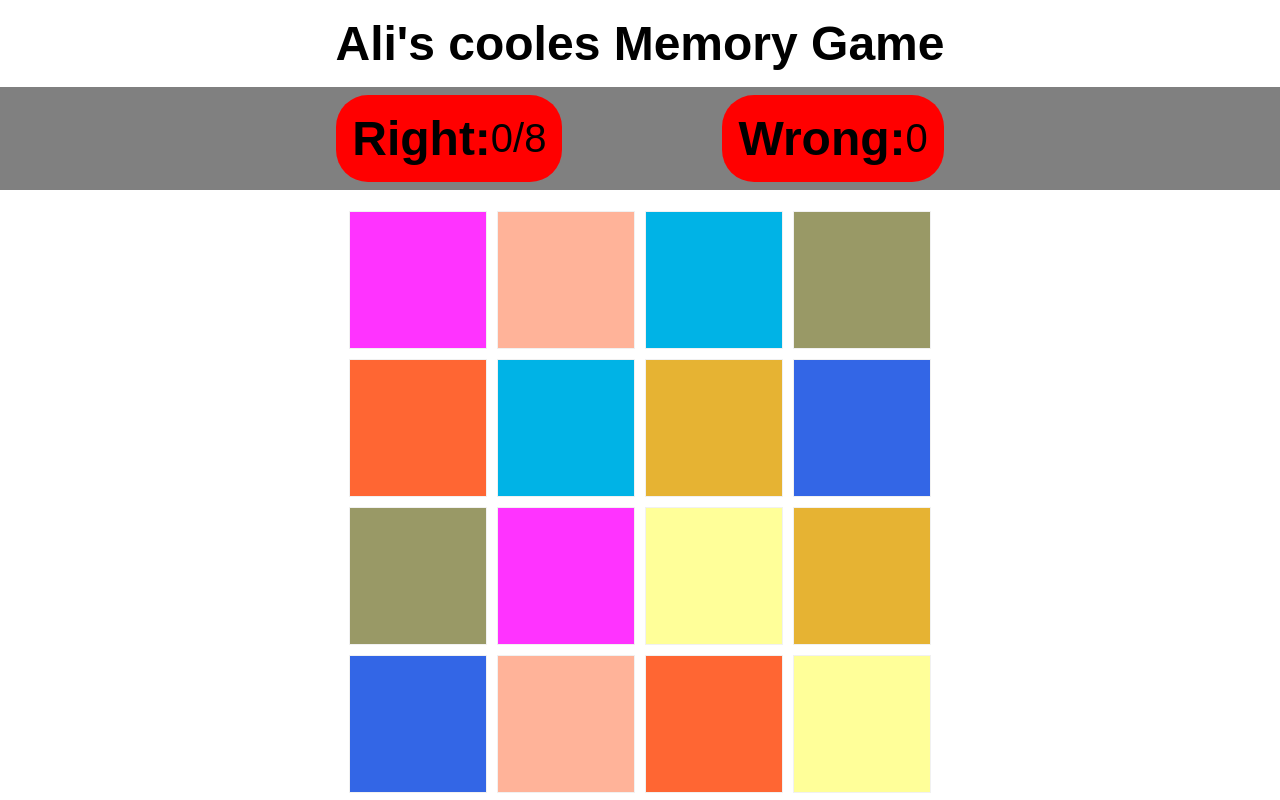
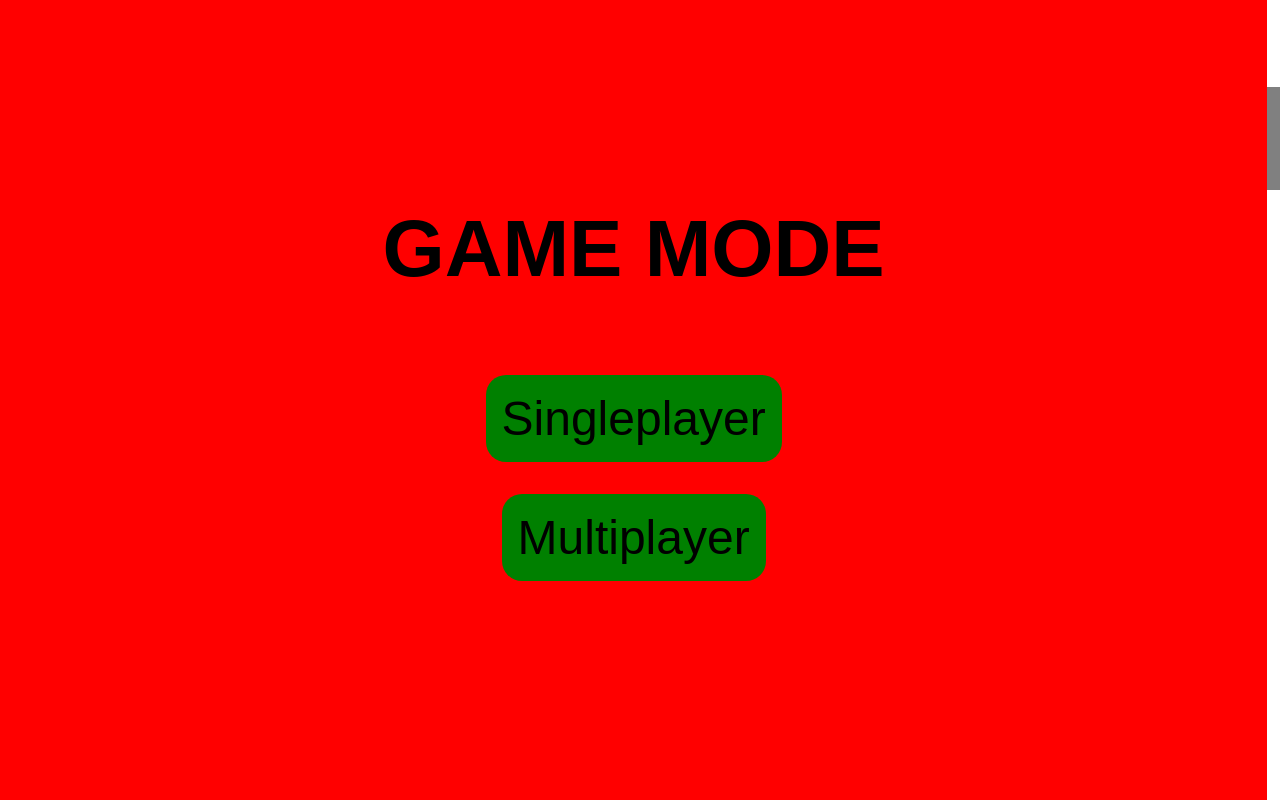
Before and after one commit to CoderXXL/alisPhpMemory, a PHP site: page / in a window 1280 px wide. Run offline with PHP 8.4, Linux system fonts and the light colour scheme; some web fonts are replaced.

Commit message:
fea: choose if gamemode is single or multiplayer

```diff
--- a/assets/css/style.css
+++ b/assets/css/style.css
@@ -9,6 +9,53 @@ h1 {
   margin-top: 1rem;
   margin-bottom: 0;
   font-size: 3rem;
+}
+
+#menu_background {
+  position: absolute;
+  display: -webkit-box;
+  display: -ms-flexbox;
+  display: flex;
+  -webkit-box-pack: center;
+      -ms-flex-pack: center;
+          justify-content: center;
+  -webkit-box-align: center;
+      -ms-flex-align: center;
+          align-items: center;
+  -webkit-box-orient: vertical;
+  -webkit-box-direction: normal;
+      -ms-flex-direction: column;
+          flex-direction: column;
+  width: 99vw;
+  height: 100vh;
+  background-color: red;
+  z-index: 10;
+  top: 0;
+  visibility: hidden;
+}
+
+#menu_background h1 {
+  margin-bottom: 5rem;
+  font-size: 5rem;
+}
+
+#menu_background div {
+  width: auto;
+  height: auto;
+  background-color: green;
+  margin-bottom: 2rem;
+  display: -webkit-box;
+  display: -ms-flexbox;
+  display: flex;
+  -webkit-box-pack: center;
+      -ms-flex-pack: center;
+          justify-content: center;
+  -webkit-box-align: center;
+      -ms-flex-align: center;
+          align-items: center;
+  font-size: 3rem;
+  padding: 1rem;
+  border-radius: 20px;
 }
 
 #wrapper .row {
@@ -194,6 +241,9 @@ h1 {
 #background #container .game_over .continue {
   margin: 1.5rem 0;
   height: auto;
+  font-size: 3rem;
+  font-family: corbel;
+  font-weight: 600;
 }
 
 #background #container .game_over p {
@@ -201,20 +251,13 @@ h1 {
   height: 7.5rem;
 }
 
-#background #container .continue {
-  font-size: 3rem;
-  font-family: corbel;
-  font-weight: 600;
-  margin-top: 5rem;
-}
-
-#background #container .choice {
+#background #container .game_over .choice {
   font-size: 2rem;
   width: 100%;
   font-family: corbel;
 }
 
-#background #container .choice .buttons {
+#background #container .game_over .choice .buttons {
   width: 40%;
   display: -webkit-box;
   display: -ms-flexbox;
@@ -233,7 +276,7 @@ h1 {
   margin: auto;
 }
 
-#background #container .choice .buttons div {
+#background #container .game_over .choice .buttons div {
   height: 5rem;
   width: 25rem;
   line-height: 5rem;
@@ -242,15 +285,14 @@ h1 {
   border-radius: 20px;
 }
 
-#background #container .choice .buttons :first-child {
+#background #container .game_over .choice .buttons :first-child {
   background-color: green;
   text-shadow: 3px 3px #000;
   border: 2px solid #000;
 }
 
-#background #container .choice .buttons :last-child {
+#background #container .game_over .choice .buttons :last-child {
   background-color: black;
   text-shadow: 2px 2px #f00;
-  width: 100%;
 }
 /*# sourceMappingURL=style.css.map */
--- a/assets/css/style.scss
+++ b/assets/css/style.scss
@@ -10,6 +10,39 @@ h1 {
     margin-top: 1rem;
     margin-bottom: 0;
     font-size: 3rem;
+}
+
+// Decide which Gamemode to play at the beginning of the Game
+#menu_background {
+    position: absolute;
+    display: flex;
+    justify-content: center;
+    align-items: center;
+    flex-direction: column;
+    width: 99vw;
+    height: 100vh;
+    background-color: red;
+    z-index: 10;
+    top: 0;
+    visibility: hidden;
+
+    h1 {
+        margin-bottom: 5rem;
+        font-size: 5rem;
+    }
+
+    div {
+        width: auto;
+        height: auto;
+        background-color: green;
+        margin-bottom: 2rem;
+        display: flex;
+        justify-content: center;
+        align-items: center;
+        font-size: 3rem;
+        padding: 1rem;
+        border-radius: 20px;
+    }
 }
 
 #wrapper {
@@ -147,19 +180,14 @@ h1 {
             .continue {
                 margin: 1.5rem 0;
                 height: auto;
+                font-size: 3rem;
+                font-family: corbel;
+                font-weight: 600;
             }
 
             p {
                 margin: 0;
                 height: 7.5rem;
-            }
-        }
-
-        .continue {
-            font-size: 3rem;
-            font-family: corbel;
-            font-weight: 600;
-            margin-top: 5rem;
             }
 
             .choice {
@@ -190,12 +218,13 @@ h1 {
                         text-shadow: 3px 3px #000;
                         border: 2px solid #000;
                     }
+
                     :last-child {
                         background-color: black;
                         text-shadow: 2px 2px #f00;
-                    width: 100%;
                     }
                 }
             }
         }
     }
+}
--- a/assets/js/script.js
+++ b/assets/js/script.js
@@ -12,6 +12,7 @@ class Board {
         this.right = 0;
         this.generateDeck();
         this.addEventHandler();
+        this.selectMode();
     }
 
     shuffle(a) {
@@ -33,6 +34,7 @@ class Board {
     generateDeck() {
         const cardElements = document.querySelectorAll('.card');
         let deck = []
+
         // Creating the Cards and giving them a Color
         for (let card of cardElements) {
             let currentCard = new Card(card, this.colorPicker());
@@ -40,7 +42,6 @@ class Board {
             let cardBack = currentCard.element.querySelector('.card-back');
             cardBack.style.backgroundColor = currentCard.color;
         }
-        console.log(deck)
         return deck;
     }
 
@@ -72,26 +73,28 @@ class Board {
         if (parts.length === 2) return parts.pop().split(';').shift();
     }
 
+    CookieTimeout() {
+        var now = new Date();
+        var time = now.getTime();
+
+        time += 3600 * 1000;
+        now.setTime(time);
+        return now.toUTCString()
+    }
+
     gameover() {
         const reloadBtn = document.getElementById('reload');
         const container = document.getElementById('container');
         const background = document.getElementById('background');
-        const close = document.getElementById('close');
         const highscore = document.getElementById('numericScore');
         var yourScore = document.getElementById('current_score');
         var currentScore = (this.right + this.wrong);
 
-        // Timeout for the Cookie
-        var now = new Date();
-        var time = now.getTime();
-        time += 3600 * 1000;
-        now.setTime(time);
-
         yourScore.innerHTML = 'SCORE: ' + currentScore;
 
         // Creating Cookie for the Highscore
-        if (this.getCookie('score') == undefined) {
-            document.cookie = 'score=' + currentScore + '; expires=' + now.toUTCString();
+        if (this.getCookie('score') === undefined) {
+            document.cookie = 'score=' + currentScore + '; expires=' + this.CookieTimeout();
         }
 
         // Update the value of the Cookie if a new Highscore got reached
@@ -104,18 +107,49 @@ class Board {
         background.style.display = 'flex';
         highscore.innerHTML = this.getCookie('score');
 
-        close.onclick = () => {
-            container.style.display = 'none'
-            background.style.display = 'none';
-        }
-
         reloadBtn.onclick = () => {
             location.reload();
         }
     }
 
+
+    selectMode() {
+        const menuBackground = document.getElementById('menu_background');
+        const singlePlayer = document.getElementById('single_player');
+        const multiPlayer = document.getElementById('multi_player')
+        const mode = document.getElementById('mode');
+
+        singlePlayer.onclick = () => {
+            location.reload();
+        }
+
+        // Timeout for the Cookie
+        if (this.getCookie('visited') === undefined) {
+            menuBackground.style.visibility = 'visible';
+            document.cookie = 'visited=true';
+        }
+
+        mode.onclick = () => {
+            document.cookie = 'visited=true';
+            menuBackground.style.visibility = 'visible';
+        }
+
+        if (this.getCookie('visited') === true) {
+            menuBackground.style.visibility = 'visible';
+            document.cookie = 'visited = false; expires=' + this.CookieTimeout();
+        }
+
+        multiPlayer.onclick = () => {
+            this.createMultiPlayer();
+        }
+    }
+
+    createMultiPlayer() {
+        //TODO create a Multiplayer mode
+    }
+
     checkColorOfCards(cardElement, cardElementParent) {
-        var colorOfSelectedCards = new Array;
+        var colorOfSelectedCards = [];
         var playerRightCards = document.querySelector('#right > p');
         var playerWrongCards = document.querySelector('#wrong > p');
         const wrapper = document.getElementById('wrapper');
@@ -133,6 +167,7 @@ class Board {
                     this.right++;
                     wrapper.style.pointerEvents = 'all';
 
+                    //! How many Siblings you gotta find
                     if (this.right == 8) {
                         this.gameover();
                     }
@@ -155,8 +190,8 @@ class Board {
     }
 
     addEventHandler() {
-        var clickedCard = new Array;
-        var parentOfClickedCard = new Array; // The parent element of the selected Card
+        var clickedCard = [];
+        var parentOfClickedCard = []; // The parent element of the selected Card
 
         document.querySelector('#wrapper').addEventListener('click', (event) => {
             var card = event.target;
--- a/index.html
+++ b/index.html
@@ -11,6 +11,12 @@
     <title>Alis Cooles Memory-Spiel</title>
 </head>
 <body>
+
+    <div id="menu_background">
+        <h1>GAME MODE</h1>
+        <div id="single_player">Singleplayer</div>
+        <div id="multi_player">Multiplayer</div>
+    </div>
 
     <div id="background">
         <div id="container">
@@ -28,7 +34,7 @@
                 <div class="choice">
                     <div class="buttons">
                         <div id="reload">yes</div>
-                        <div id="close">no</div>
+                        <div id="mode">change game mode</div>
                     </div>
                 </div>
             </div>
```
Also changed, not shown: 1 other file. Lines whose indentation alone changed are shown as unchanged.
